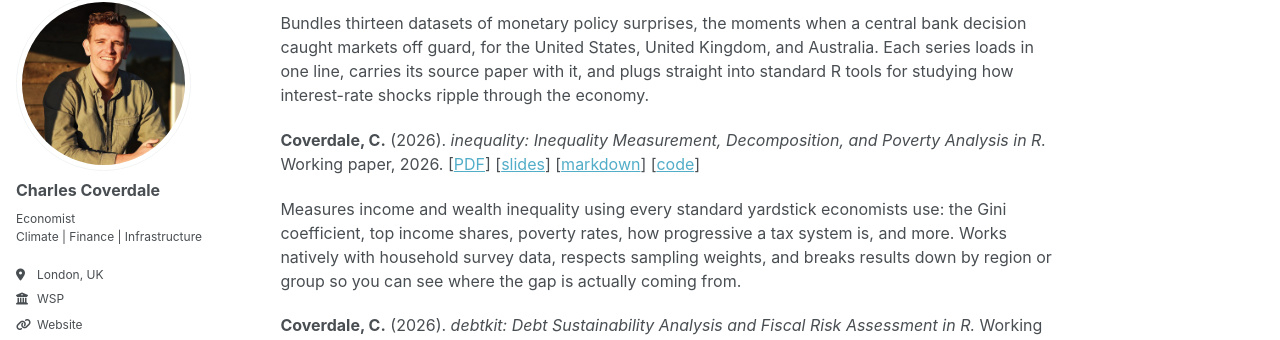
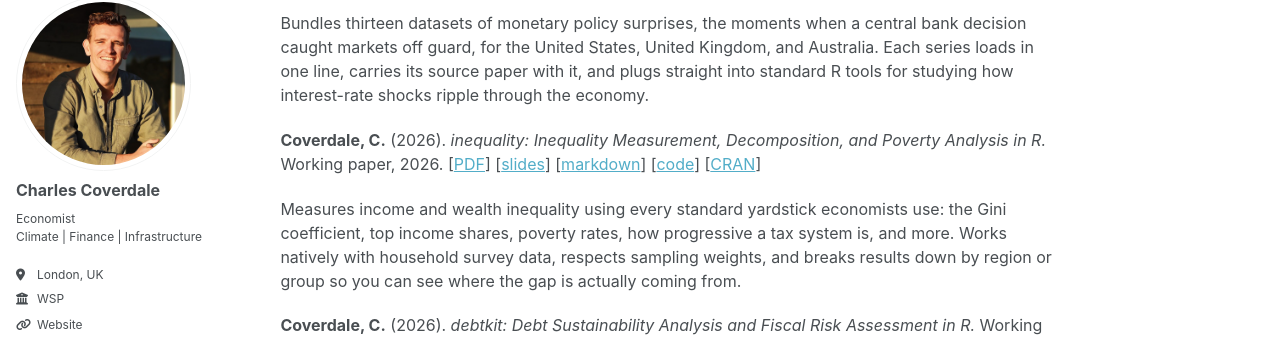
Before and after one commit to charlescoverdale/charlescoverdale.github.io, a Jekyll site: the page built from _pages/publications.md, in a window 1280 px wide and 900 px high, scrolled down 685 px. Shown: the part 106-446 px from the top of the window. Built offline with Jekyll 4.4.1, drawn with Linux system fonts in a browser that asks for light colours; a script that is not in the unit is left out.

Commit message:
Publications: add CRAN link to inequality (accepted 2026-04-20)

```diff
--- a/_pages/publications.md
+++ b/_pages/publications.md
@@ -25,7 +25,7 @@ Tests whether an instrumental variable is doing the job we hope it is. Implement
 
 Bundles thirteen datasets of monetary policy surprises, the moments when a central bank decision caught markets off guard, for the United States, United Kingdom, and Australia. Each series loads in one line, carries its source paper with it, and plugs straight into standard R tools for studying how interest-rate shocks ripple through the economy.
 
-**Coverdale, C.** (2026). *inequality: Inequality Measurement, Decomposition, and Poverty Analysis in R.* Working paper, 2026. \[[PDF](/files/coverdale_inequality_2026.pdf)\] \[[slides](/files/coverdale_inequality_slides_2026.pdf)\] \[[markdown](https://github.com/charlescoverdale/inequality/blob/main/paper/rj_submit/inequality.Rmd)\] \[[code](https://github.com/charlescoverdale/inequality)\]
+**Coverdale, C.** (2026). *inequality: Inequality Measurement, Decomposition, and Poverty Analysis in R.* Working paper, 2026. \[[PDF](/files/coverdale_inequality_2026.pdf)\] \[[slides](/files/coverdale_inequality_slides_2026.pdf)\] \[[markdown](https://github.com/charlescoverdale/inequality/blob/main/paper/rj_submit/inequality.Rmd)\] \[[code](https://github.com/charlescoverdale/inequality)\] \[[CRAN](https://CRAN.R-project.org/package=inequality)\]
 
 Measures income and wealth inequality using every standard yardstick economists use: the Gini coefficient, top income shares, poverty rates, how progressive a tax system is, and more. Works natively with household survey data, respects sampling weights, and breaks results down by region or group so you can see where the gap is actually coming from.
 
```
